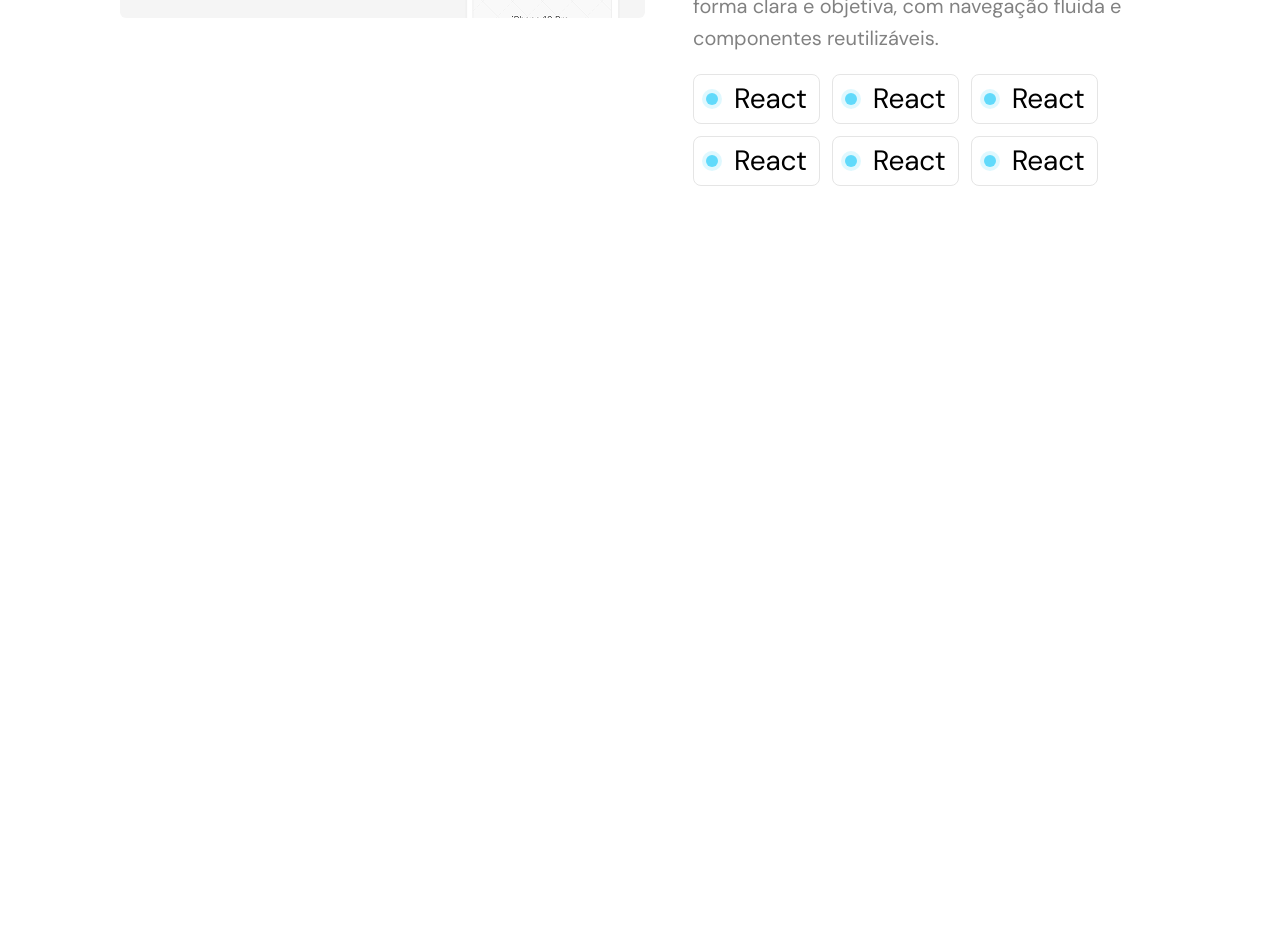
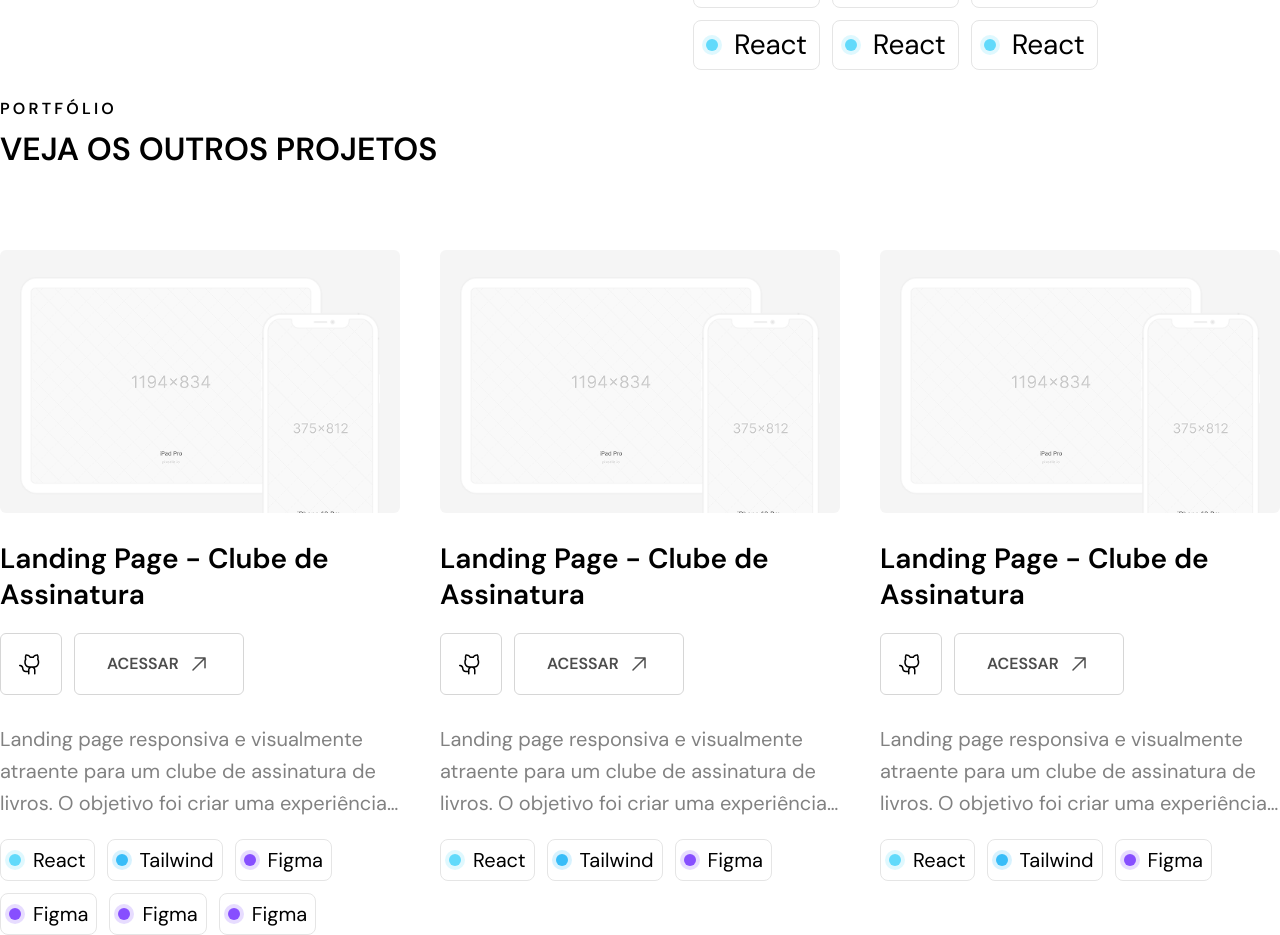
Before and after one commit to murilloressineti/my-portfolio-2.0, a React (Vite) app: page / in a window 1280 px wide. Shown: the part 3700-4635 px from the top of the page. Before the commit the page ends 4006 px from the top, so only its background shows below. Built offline with nearby package versions, Linux system fonts and the light colour scheme.

Commit message:
feat: Adding functionality to ProjectCard

```diff
--- a/src/App.tsx
+++ b/src/App.tsx
@@ -69,14 +69,12 @@ export default function App() {
       </div>
 
       <div>
-        <Tag dot="react">React</Tag>
-        <Tag dot="tailwind">Tailwind CSS</Tag>
-        <Tag dot="typescript">TypeScript</Tag>
-        <Tag dot="figma">Figma</Tag>
-        <Tag dot="git">Git</Tag>
+        <Tag dot="react" size="default">React</Tag>
+        <Tag dot="tailwind" size="default">Tailwind CSS</Tag>
+        <Tag dot="typescript" size="default">TypeScript</Tag>
+        <Tag dot="figma" size="default">Figma</Tag>
+        <Tag dot="git" size="default">Git</Tag>
       </div>
-
-      <div></div>
 
       <div>
         <Link href="/" isSelected>
@@ -184,7 +182,7 @@ export default function App() {
         ></ProjectThumbnail>
       </div>
 
-      <div className="w-full overflow-hidden p-4 md:p-30">
+      <div className="w-full overflow-hidden p-4 md:px-30">
         <ProjectCard
           title="Landing Page - Clube de Assinatura de Livros"
           description="Este projeto é um portfólio online interativo desenvolvido com foco em responsividade, acessibilidade e performance. A proposta é apresentar os projetos pessoais e profissionais de forma clara e objetiva, com navegação fluida e componentes reutilizáveis."
@@ -194,6 +192,48 @@ export default function App() {
           techs={["react", "react", "react", "react", "react", "react"]}
         />
       </div>
+
+      <section className="max-w-7xl mx-auto">
+        <div className="flex flex-col gap-2 mb-20">
+          <Text variant="headline-medium">Portfólio</Text>
+          <Text variant="h2" className="uppercase">
+            Veja os outros projetos
+          </Text>
+        </div>
+
+        <div className="grid grid-cols-1 md:grid-cols-3 gap-10">
+          {/* Card 1 */}
+          <ProjectCard
+            variant="grid"
+            title="Landing Page - Clube de Assinatura"
+            description="Landing page responsiva e visualmente atraente para um clube de assinatura de livros. O objetivo foi criar uma experiência informativa e envolvente, destacando o produto e capturando a atenção do visitante."
+            imageSrc={ThumbImg}
+            githubUrl="#"
+            deployUrl="#"
+            techs={["react", "tailwind", "figma","figma", "figma", "figma"]}
+          />
+          {/* Card 2 */}
+          <ProjectCard
+            variant="grid"
+            title="Landing Page - Clube de Assinatura"
+            description="Landing page responsiva e visualmente atraente para um clube de assinatura de livros. O objetivo foi criar uma experiência informativa e envolvente, destacando o produto e capturando a atenção do visitante."
+            imageSrc={ThumbImg}
+            githubUrl="#"
+            deployUrl="#"
+            techs={["react", "tailwind", "figma"]}
+          />
+          {/* Card 3 */}
+          <ProjectCard
+            variant="grid"
+            title="Landing Page - Clube de Assinatura"
+            description="Landing page responsiva e visualmente atraente para um clube de assinatura de livros. O objetivo foi criar uma experiência informativa e envolvente, destacando o produto e capturando a atenção do visitante."
+            imageSrc={ThumbImg}
+            githubUrl="#"
+            deployUrl="#"
+            techs={["react", "tailwind", "figma"]}
+          />
+        </div>
+      </section>
     </div>
   );
 }
--- a/src/components/projectCard.tsx
+++ b/src/components/projectCard.tsx
@@ -9,19 +9,17 @@ import ArrowUpRight from "../assets/icons/arrow-up-right.svg?react";
 import GitHubLogo from "../assets/icons/github-logo.svg?react";
 import Tag from "./tag";
 
-export const projectCardVariants = cva(
-  "flex flex-col md:flex-row gap-7 md:gap-12 items-start",
-  {
+export const projectCardVariants = cva("flex min-w-0 w-full", {
   variants: {
     variant: {
-        default: "",
+      default: "flex-col md:flex-row items-start gap-7 md:gap-12",
+      grid: "flex-col items-start gap-7",
     },
   },
   defaultVariants: {
     variant: "default",
   },
-  }
-);
+});
 
 interface ProjectCardProps
   extends React.HTMLAttributes<HTMLDivElement>,
@@ -35,7 +33,7 @@ interface ProjectCardProps
 }
 
 export default function ProjectCard({
-  variant,
+  variant = "default",
   title,
   description,
   imageSrc,
@@ -52,11 +50,21 @@ export default function ProjectCard({
         alt={`Preview do projeto ${title}`}
         variant="default"
         animate={true}
-        className="w-full shrink-0"
+        className={cn(
+          "w-full shrink-0",
+          variant === "grid" ? "md:w-full md:h-auto" : "w-full shrink-0"
+        )}
       />
 
       <div className="flex flex-col min-w-0 w-full">
-        <div className="flex flex-col gap-5 md:flex-row md:justify-between md:items-center w-full">
+        <div
+          className={cn(
+            "flex w-full gap-5",
+            variant === "grid"
+              ? "flex-col items-start"
+              : "flex-col md:flex-row md:justify-between md:items-start"
+          )}
+        >
           <Text variant="h3" as="h3" className="flex-1">
             {title}
           </Text>
@@ -97,15 +105,24 @@ export default function ProjectCard({
 
         <Text
           variant="body-large"
-          className="text-text-secondary opacity-70 mt-7 md:mt-12 line-clamp-3 md:line-clamp-none"
+          className={cn(
+            "text-text-secondary opacity-70 mt-7 md:mt-12",
+            variant === "grid"
+              ? "line-clamp-3 md:mt-7"
+              : "line-clamp-3 md:line-clamp-none"
+          )}
         >
           {description}
         </Text>
 
         <div className="flex flex-nowrap md:flex-wrap gap-3 mt-5 overflow-x-auto no-scrollbar max-w-full">
           {techs.map((tech) => (
-            <Tag key={tech} dot={tech} className="shrink-0">
-              {/* Deixa a primeira letra maiúscula para o nome da tag */}
+            <Tag
+              key={tech}
+              dot={tech}
+              size={variant === "grid" ? "sm" : "default"}
+              className="shrink-0"
+            >
               {tech.charAt(0).toUpperCase() + tech.slice(1)}
             </Tag>
           ))}
--- a/src/components/tag.tsx
+++ b/src/components/tag.tsx
@@ -4,18 +4,22 @@ import { cn } from "../lib/utils";
 import Text from "./text";
 
 export const tagVariants = cva(
-  "inline-flex items-center gap-3 md:gap-4 py-1 px-2 md:py-1.5 md:px-3 rounded-lg border border-border-default bg-bg-default transition-colors duration-300 hover:bg-neutral-gray-100 cursor-default",
+  "inline-flex items-center rounded-lg border border-border-default bg-bg-default transition-colors duration-300 hover:bg-neutral-gray-100 cursor-default",
   {
     variants: {
       variant: {
         default: "",
         outline: "bg-transparent",
       },
+      size: {
+        default: "gap-4 py-1.5 px-3",
+        sm: "gap-3 py-1 px-2",
+      },
     },
     defaultVariants: {
       variant: "default",
     },
-  },
+  }
 );
 
 const dotHexColors = {
@@ -27,24 +31,30 @@ const dotHexColors = {
 };
 
 interface TagProps
-  extends React.ComponentProps<"div">, VariantProps<typeof tagVariants> {
+  extends React.ComponentProps<"div">,
+    VariantProps<typeof tagVariants> {
   dot?: keyof typeof dotHexColors;
   children: React.ReactNode;
 }
 
 export default function Tag({
   variant,
+  size = "default",
   dot = "react",
   className,
   children,
   ...props
 }: TagProps) {
   const selectedHex = dotHexColors[dot];
+  const textClasses =
+    size === "sm"
+      ? "text-[20px] leading-[1.6] tracking-normal font-normal"
+      : "text-[20px] leading-[1.6] md:text-[28px] md:leading-[1.3] md:tracking-[-0.005em] font-normal";
 
   return (
-    <div className={cn(tagVariants({ variant, className }))} {...props}>
+    <div className={cn(tagVariants({ variant, size, className }))} {...props}>
       <span
-        className="h-2 w-2 md:h-3 md:w-3 rounded-full shrink-0"
+        className={cn("rounded-full shrink-0 h-3 w-3")}
         style={{
           backgroundColor: selectedHex,
           // O valor 33 em hexadecimal é igual a 51 em decimal, que representa exatamente 20% de 255.
@@ -52,12 +62,7 @@ export default function Tag({
         }}
       />
 
-      <Text
-        variant="body-large"
-        className="md:text-[28px] md:leading-[1.3] md:tracking-[-0.005em]"
-      >
-        {children}
-      </Text>
+      <Text className={textClasses}>{children}</Text>
     </div>
   );
 }
```
Lines whose indentation alone changed are shown as unchanged.
